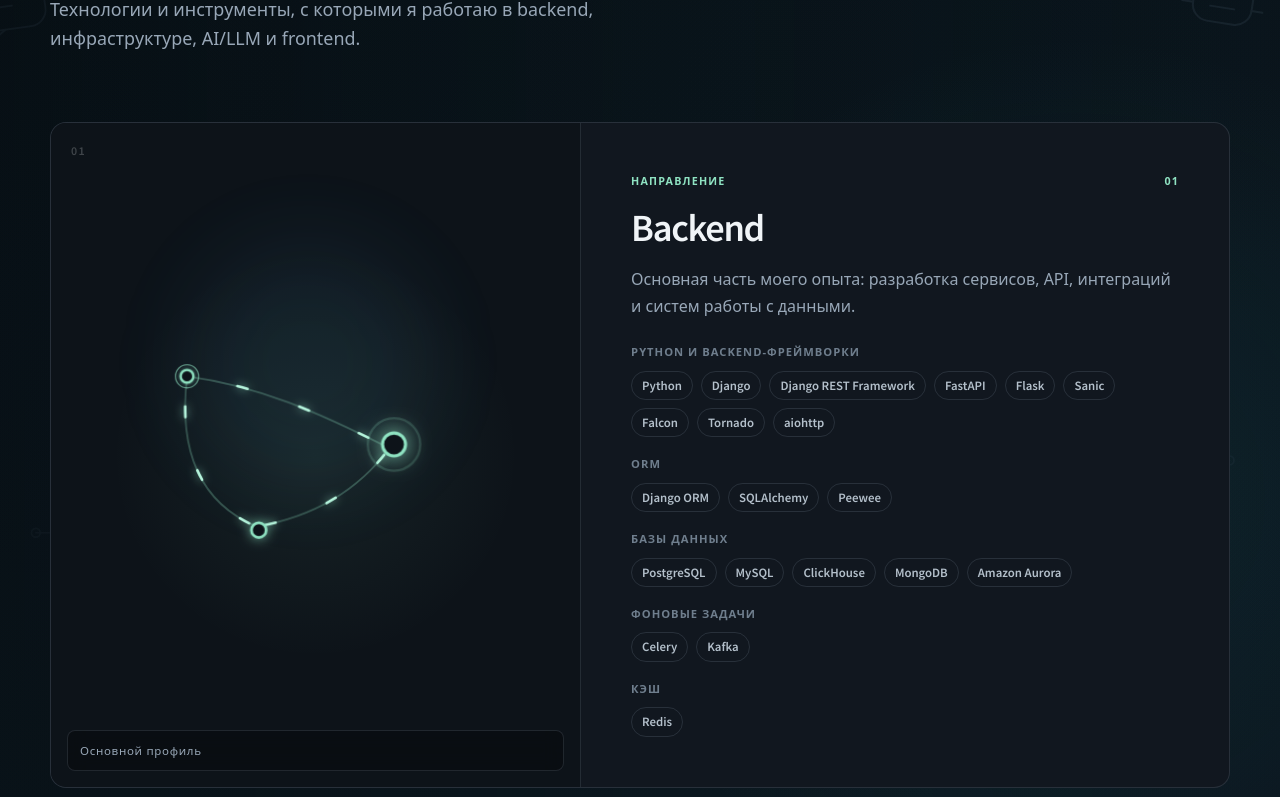
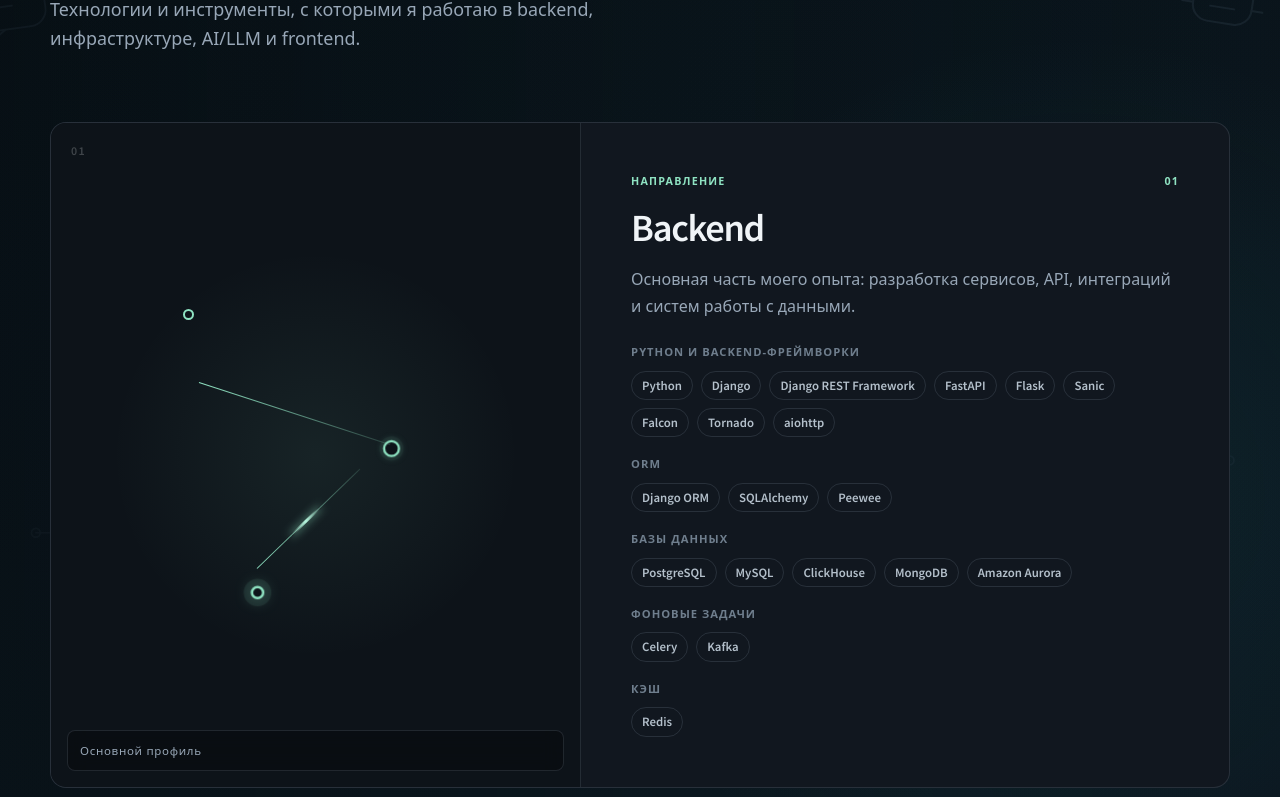
Before and after one commit to Lodhel/lodhel.github.io, a Vue app: page / in a window 1280 px wide. Shown: the part 2103-2900 px from the top of the page. Built offline with nearby package versions, Linux system fonts and the light colour scheme.

Commit message:
area-card__diagram заменена на заметно анимированную SVG-сеть

```diff
--- a/src/components/sections/AreasSection.vue
+++ b/src/components/sections/AreasSection.vue
@@ -22,39 +22,7 @@
         >
           <div class="area-card__visual" :data-index="area.number">
             <div class="area-card__diagram" aria-hidden="true">
-              <svg viewBox="0 0 600 360" focusable="false">
-                <g class="diagram-network">
-                  <path class="diagram-edge" d="M150 95 C230 105 300 135 380 175" />
-                  <path class="diagram-edge" d="M380 175 C340 230 285 255 230 265" />
-                  <path class="diagram-edge" d="M150 95 C140 185 170 240 230 265" />
-
-                  <path
-                    class="diagram-signal diagram-signal--one"
-                    d="M150 95 C230 105 300 135 380 175"
-                  />
-                  <path
-                    class="diagram-signal diagram-signal--two"
-                    d="M380 175 C340 230 285 255 230 265"
-                  />
-                  <path
-                    class="diagram-signal diagram-signal--three"
-                    d="M150 95 C140 185 170 240 230 265"
-                  />
-
-                  <g class="diagram-node diagram-node--one">
-                    <circle class="diagram-node-ring" cx="150" cy="95" r="18" />
-                    <circle class="diagram-node-core" cx="150" cy="95" r="8" />
-                  </g>
-                  <g class="diagram-node diagram-node--two">
-                    <circle class="diagram-node-ring" cx="380" cy="175" r="23" />
-                    <circle class="diagram-node-core" cx="380" cy="175" r="11" />
-                  </g>
-                  <g class="diagram-node diagram-node--three">
-                    <circle class="diagram-node-ring" cx="230" cy="265" r="18" />
-                    <circle class="diagram-node-core" cx="230" cy="265" r="8" />
-                  </g>
-                </g>
-              </svg>
+              <span></span><span></span><span></span><i></i><i></i>
             </div>
             <span class="area-card__category">{{ area.level }}</span>
           </div>
@@ -151,109 +119,68 @@
 .area-card__diagram {
   position: absolute;
   inset: 0;
-  overflow: hidden;
   background: radial-gradient(circle at 50% 50%, rgba(143, 227, 194, 0.08), transparent 48%);
 }
-.area-card__diagram::before {
+.area-card__diagram span {
   position: absolute;
-  top: 16%;
-  left: 22%;
-  width: 46%;
-  aspect-ratio: 1;
+  width: 11px;
+  height: 11px;
+  border: 2px solid var(--accent);
   border-radius: 50%;
-  background: rgba(92, 177, 217, 0.09);
-  filter: blur(42px);
-  content: '';
-  animation: diagram-glow-drift 7s ease-in-out infinite;
+  background: #0d1319;
+  transform-origin: center;
+  animation: diagram-node-pulse 2.7s ease-in-out infinite;
+  will-change: transform, box-shadow;
 }
-.area-card__diagram svg {
-  position: absolute;
-  inset: 0;
-  width: 100%;
-  height: 100%;
+.area-card__diagram span:nth-child(1) {
+  top: 28%;
+  left: 25%;
 }
-.diagram-network {
-  transform-box: view-box;
-  transform-origin: center;
-  animation: diagram-network-float 7.5s ease-in-out infinite;
+.area-card__diagram span:nth-child(2) {
+  top: 48%;
+  left: 63%;
+  width: 15px;
+  height: 15px;
+  animation-delay: -0.9s;
 }
-.diagram-edge,
-.diagram-signal {
-  fill: none;
-  stroke-linecap: round;
-}
-.diagram-edge {
-  stroke: rgba(143, 227, 194, 0.28);
-  stroke-width: 2;
-}
-.diagram-signal {
-  stroke: var(--accent-strong);
-  stroke-width: 3;
-  stroke-dasharray: 12 62;
-  filter: drop-shadow(0 0 5px rgba(143, 227, 194, 0.75));
-  animation: diagram-signal-flow 2.8s linear infinite;
-}
-.diagram-signal--two {
-  animation-delay: -0.95s;
-}
-.diagram-signal--three {
-  animation-delay: -1.9s;
-}
-.diagram-node {
-  transform-box: fill-box;
-  transform-origin: center;
-  animation: diagram-node-drift 4.8s ease-in-out infinite;
-}
-.diagram-node--one {
-  --node-x: -5px;
-  --node-y: 4px;
-}
-.diagram-node--two {
-  --node-x: 6px;
-  --node-y: -5px;
-  animation-delay: -1.6s;
-}
-.diagram-node--three {
-  --node-x: 4px;
-  --node-y: 6px;
-  animation-delay: -3.2s;
-}
-.diagram-node-core {
-  fill: #0d1319;
-  stroke: var(--accent);
-  stroke-width: 3;
-  transform-box: fill-box;
-  transform-origin: center;
-  animation: diagram-core-pulse 2.4s ease-in-out infinite;
-}
-.diagram-node--two .diagram-node-core {
-  animation-delay: -0.8s;
-}
-.diagram-node--three .diagram-node-core {
-  animation-delay: -1.6s;
-}
-.diagram-node-ring {
-  fill: none;
-  stroke: var(--accent);
-  stroke-width: 2;
-  transform-box: fill-box;
-  transform-origin: center;
-  animation: diagram-ring-pulse 2.4s ease-out infinite;
-}
-.diagram-node--two .diagram-node-ring {
-  animation-delay: -0.8s;
-}
-.diagram-node--three .diagram-node-ring {
-  animation-delay: -1.6s;
-}
-.area-card:nth-child(2) .diagram-network {
+.area-card__diagram span:nth-child(3) {
+  top: 70%;
+  left: 38%;
   animation-delay: -1.8s;
 }
-.area-card:nth-child(3) .diagram-network {
-  animation-delay: -3.6s;
+.area-card__diagram i {
+  position: absolute;
+  top: 39%;
+  left: 28%;
+  width: 38%;
+  height: 1px;
+  background: linear-gradient(90deg, var(--accent), rgba(143, 227, 194, 0.15));
+  transform: rotate(18deg);
+  transform-origin: left;
 }
-.area-card:nth-child(4) .diagram-network {
-  animation-delay: -5.4s;
+.area-card__diagram i:last-child {
+  top: 67%;
+  left: 39%;
+  width: 27%;
+  transform: rotate(-44deg);
+}
+.area-card__diagram i::after {
+  position: absolute;
+  top: -1px;
+  left: 0;
+  width: 28%;
+  height: 3px;
+  border-radius: 999px;
+  background: linear-gradient(90deg, transparent, var(--accent-strong), transparent);
+  box-shadow: 0 0 8px rgba(143, 227, 194, 0.8);
+  content: '';
+  opacity: 0;
+  transform: translateX(-120%);
+  animation: diagram-signal-flow 2.5s ease-in-out infinite;
+  will-change: transform, opacity;
+}
+.area-card__diagram i:last-child::after {
+  animation-delay: -1.25s;
 }
 .area-card__category {
   position: absolute;
@@ -305,73 +232,46 @@
   letter-spacing: 0.09em;
   text-transform: uppercase;
 }
-@keyframes diagram-glow-drift {
+@keyframes diagram-node-pulse {
   0%,
   100% {
-    opacity: 0.55;
-    transform: translate3d(-8%, -4%, 0) scale(0.88);
+    box-shadow: 0 0 0 0 rgba(143, 227, 194, 0);
+    transform: scale(1);
   }
-  50% {
-    opacity: 1;
-    transform: translate3d(18%, 10%, 0) scale(1.18);
+  42% {
+    box-shadow:
+      0 0 0 8px rgba(143, 227, 194, 0.13),
+      0 0 20px rgba(143, 227, 194, 0.65);
+    transform: scale(1.35);
   }
-}
-@keyframes diagram-network-float {
-  0%,
-  100% {
-    transform: translate3d(-4px, 3px, 0) rotate(-0.5deg);
-  }
-  50% {
-    transform: translate3d(6px, -5px, 0) rotate(0.7deg);
-  }
-}
-@keyframes diagram-node-drift {
-  0%,
-  100% {
-    transform: translate(0, 0);
-  }
-  50% {
-    transform: translate(var(--node-x), var(--node-y));
-  }
-}
-@keyframes diagram-core-pulse {
-  0%,
-  100% {
-    filter: drop-shadow(0 0 2px rgba(143, 227, 194, 0.45));
-    transform: scale(0.88);
-  }
-  50% {
-    filter: drop-shadow(0 0 11px rgba(143, 227, 194, 0.95));
-    transform: scale(1.2);
-  }
-}
-@keyframes diagram-ring-pulse {
-  0% {
-    opacity: 0.7;
-    transform: scale(0.55);
-  }
-  75%,
-  100% {
-    opacity: 0;
-    transform: scale(1.55);
+  68% {
+    box-shadow: 0 0 0 0 rgba(143, 227, 194, 0);
+    transform: scale(1);
   }
 }
 @keyframes diagram-signal-flow {
-  to {
-    stroke-dashoffset: -74;
+  0% {
+    opacity: 0;
+    transform: translateX(-120%);
+  }
+  18% {
+    opacity: 1;
+  }
+  78% {
+    opacity: 1;
+  }
+  100% {
+    opacity: 0;
+    transform: translateX(360%);
   }
 }
 @media (prefers-reduced-motion: reduce) {
-  .area-card__diagram::before,
-  .diagram-network,
-  .diagram-node,
-  .diagram-node-core,
-  .diagram-node-ring,
-  .diagram-signal {
+  .area-card__diagram span,
+  .area-card__diagram i::after {
     animation: none;
   }
-  .diagram-node-ring {
-    opacity: 0.3;
+  .area-card__diagram i::after {
+    opacity: 0;
   }
 }
 @media (max-width: 760px) {
```
